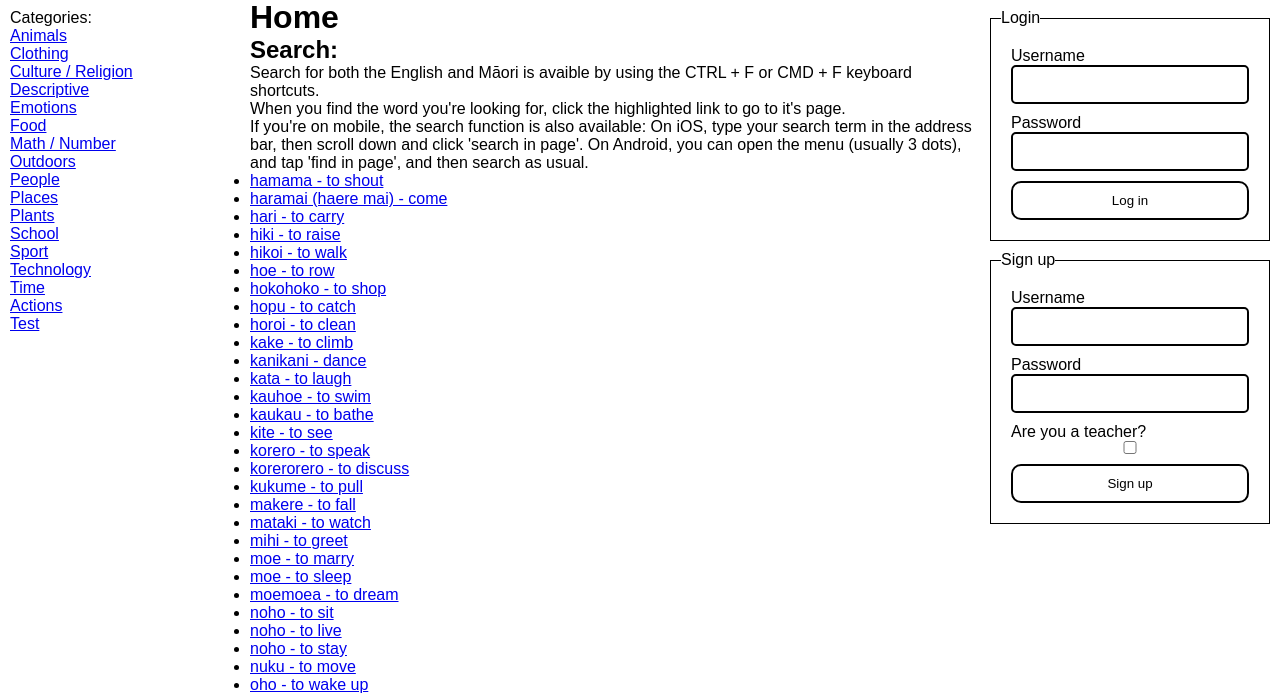
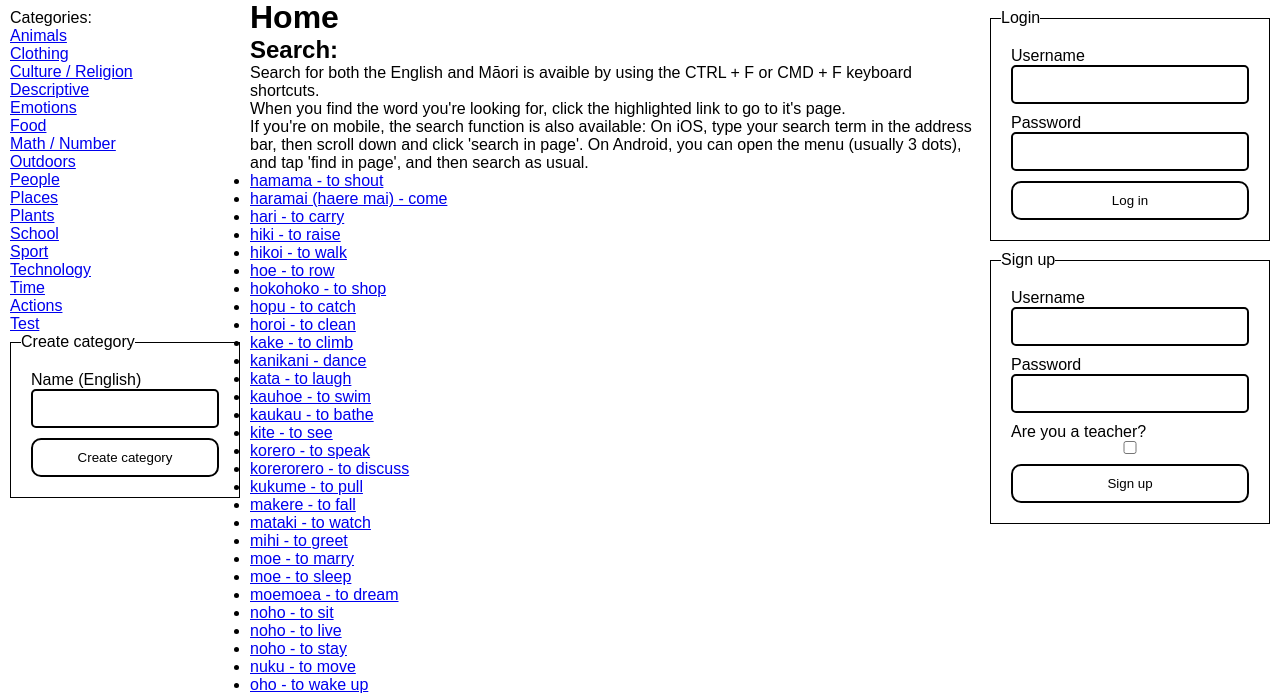
Before and after one commit to zadeviggers/13DTS, a Flask app: page / in a window 1280 px wide. Shown: the part 41-736 px from the top of the page. Run offline with Flask 3, Linux system fonts and the light colour scheme; data comes from the database, SQL or seed files in the repository; both versions use the stored data as it was after the commit.

Commit message:
Add create ctaegory and delete confirm

```diff
--- a/internal-1-dictionary/app.py
+++ b/internal-1-dictionary/app.py
@@ -316,5 +316,50 @@ def create_word_action():
         return redirect(f"/?m=Error+creating+word+{str(e)}")
 
 
+@server.route("/delete-category/<id>", methods=["DELETE", "GET"])
+@teacher_only
+def delete_category_action(id):
+    try:
+        # Don't let the category be deleted if it has words in it
+        g.cursor.execute("SELECT ID from Words WHERE CategoryID=?", [id])
+        words = g.cursor.fetchall()
+        if len(words) > 0:
+            return redirect(
+                f"/category/{id}?m=You+need+to+delete+all+words+in+the+category+first"
+            )
+
+        g.cursor.execute("DELETE FROM Categories WHERE ID=?", [id])
+        # g.db.commit()
+
+        return redirect("/?m=Deleted+category")
+
+    except Exception as e:
+        return redirect(f"/?m=Error+deleting+category+{str(e)}")
+
+
+@server.route("/create-category", methods=["POST"])
+@teacher_only
+def create_category_action():
+    # Get the word's parameters the form
+    EnglishName = request.form["english-name"]
+
+    try:
+        g.cursor.execute(
+            "INSERT INTO Categories (EnglishName) VALUES (?)",
+            [EnglishName],
+        )
+        g.db.commit()
+
+        # Get the ID of the created row
+        # This is a special SQLite function: https://www.sqlite.org/lang_corefunc.html#last_insert_rowid
+        g.cursor.execute("SELECT last_insert_rowid()")
+        id = g.cursor.fetchone()["last_insert_rowid()"]
+
+        return redirect(f"/categories/{id}")
+
+    except Exception as e:
+        return redirect(f"/?m=Error+creating+word+{str(e)}")
+
+
 if __name__ == "__main__":
     server.run(port=6969, debug=True)
--- a/internal-1-dictionary/templates/base.jinja
+++ b/internal-1-dictionary/templates/base.jinja
@@ -21,6 +21,17 @@
                         </li>
                     {% endfor %}
                 </ul>
+                <section class="admin-edit-section">
+                    <fieldset form="add-categoru">
+                        <legend>Create category</legend>
+                        <form action="{{ url_for('create_category_action') }}"
+                              id="add-category"
+                              method="POST">
+                            {{ components.TextField("english-name", "Name (English)") }}
+                            <button type="submit">Create category</button>
+                        </form>
+                    </fieldset>
+                </section>
             </nav>
         </section>
         <main id="content">
@@ -80,5 +91,21 @@
                 }
             }, 0);
         </script>
+        <script>
+        // Get all elements we want to add confirmation dialogs to
+            const confrimEls = document.querySelectorAll("[data-confirm]")
+            // Add the click listener to them
+            confrimEls.forEach(el => el.addEventListener("click", confrimClick))
+
+            // Handler function
+            function confrimClick(ev) {
+                // Show confirm dialog to user
+                const confirmed = confirm("Are you sure?")
+                if (!confirmed) {
+                    // If they didn't press confirm, prevent the click.
+                    ev.preventDefault()
+                }
+            }
+        </script>
     </body>
 </html>
--- a/internal-1-dictionary/templates/components.jinja
+++ b/internal-1-dictionary/templates/components.jinja
@@ -26,7 +26,7 @@ global variables like 'user'. #}
                     <tr>
                         <td>{{ WordLink(word) }}</td>
                         <td>
-                            <a href="{{ url_for('delete_word_action', id=word.ID) }}">Delete</a>
+                            <a data-confirm href="{{ url_for('delete_word_action', id=word.ID) }}">Delete</a>
                         </td>
                     </tr>
                 {% endfor %}
```
Also changed, not shown: internal-1-dictionary/dictionary.db.
